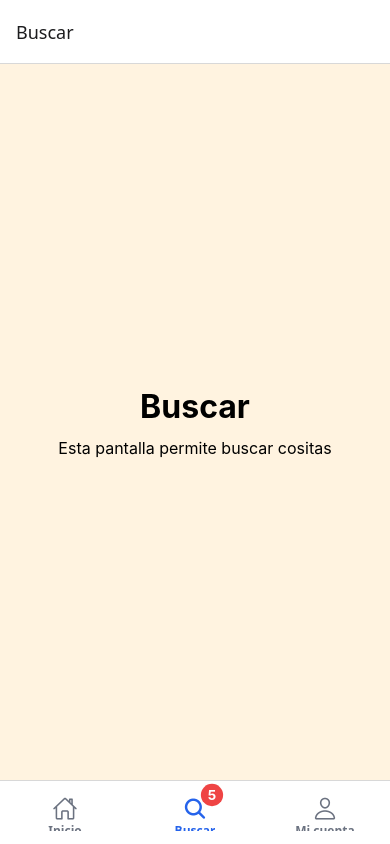
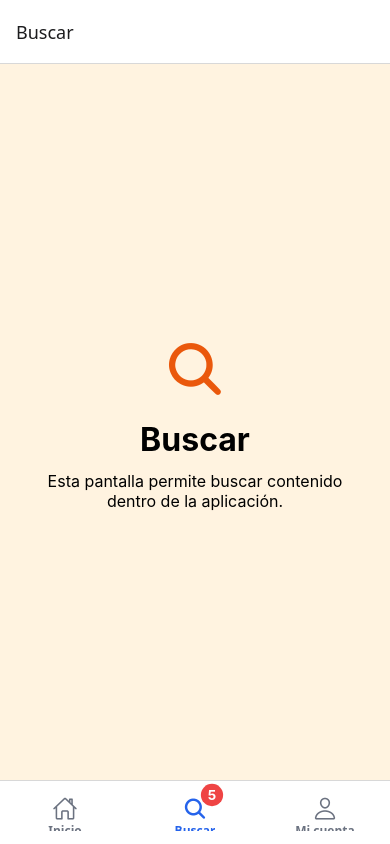
Before and after one commit to ignaci0vidal/MiAppTabs, a React Native app: screen /Buscar in a window 390 px wide. Built offline with nearby package versions, Linux system fonts and the light colour scheme.

Commit message:
Agregar iconos principales en pantallas

```diff
--- a/src/screens/HomeScreen.tsx
+++ b/src/screens/HomeScreen.tsx
@@ -1,12 +1,14 @@
+import { Ionicons } from '@expo/vector-icons';
 import React from 'react';
 import { StyleSheet, Text, View } from 'react-native';
 
 const HomeScreen: React.FC = () => {
   return (
     <View style={styles.container}>
+      <Ionicons name="home" size={64} color="#2563EB" />
       <Text style={styles.title}>Inicio</Text>
       <Text style={styles.description}>
-        Hola! esta es la pantalla princ de la app.
+        Bienvenido a la pantalla principal de MiAppTabs.
       </Text>
     </View>
   );
@@ -25,6 +27,7 @@ const styles = StyleSheet.create({
   title: {
     fontSize: 32,
     fontWeight: 'bold',
+    marginTop: 16,
     marginBottom: 12,
   },
   description: {
--- a/src/screens/ProfileScreen.tsx
+++ b/src/screens/ProfileScreen.tsx
@@ -1,9 +1,11 @@
+import { Ionicons } from '@expo/vector-icons';
 import React from 'react';
 import { StyleSheet, Text, View } from 'react-native';
 
 const ProfileScreen: React.FC = () => {
   return (
     <View style={styles.container}>
+      <Ionicons name="person" size={64} color="#16A34A" />
       <Text style={styles.title}>Perfil</Text>
       <Text style={styles.description}>
         En esta sección se muestra la información de la cuenta del usuario.
@@ -25,6 +27,7 @@ const styles = StyleSheet.create({
   title: {
     fontSize: 32,
     fontWeight: 'bold',
+    marginTop: 16,
     marginBottom: 12,
   },
   description: {
--- a/src/screens/SearchScreen.tsx
+++ b/src/screens/SearchScreen.tsx
@@ -1,12 +1,14 @@
+import { Ionicons } from '@expo/vector-icons';
 import React from 'react';
 import { StyleSheet, Text, View } from 'react-native';
 
 const SearchScreen: React.FC = () => {
   return (
     <View style={styles.container}>
+      <Ionicons name="search" size={64} color="#EA580C" />
       <Text style={styles.title}>Buscar</Text>
       <Text style={styles.description}>
-        Esta pantalla permite buscar cositas
+        Esta pantalla permite buscar contenido dentro de la aplicación.
       </Text>
     </View>
   );
@@ -25,6 +27,7 @@ const styles = StyleSheet.create({
   title: {
     fontSize: 32,
     fontWeight: 'bold',
+    marginTop: 16,
     marginBottom: 12,
   },
   description: {
```
